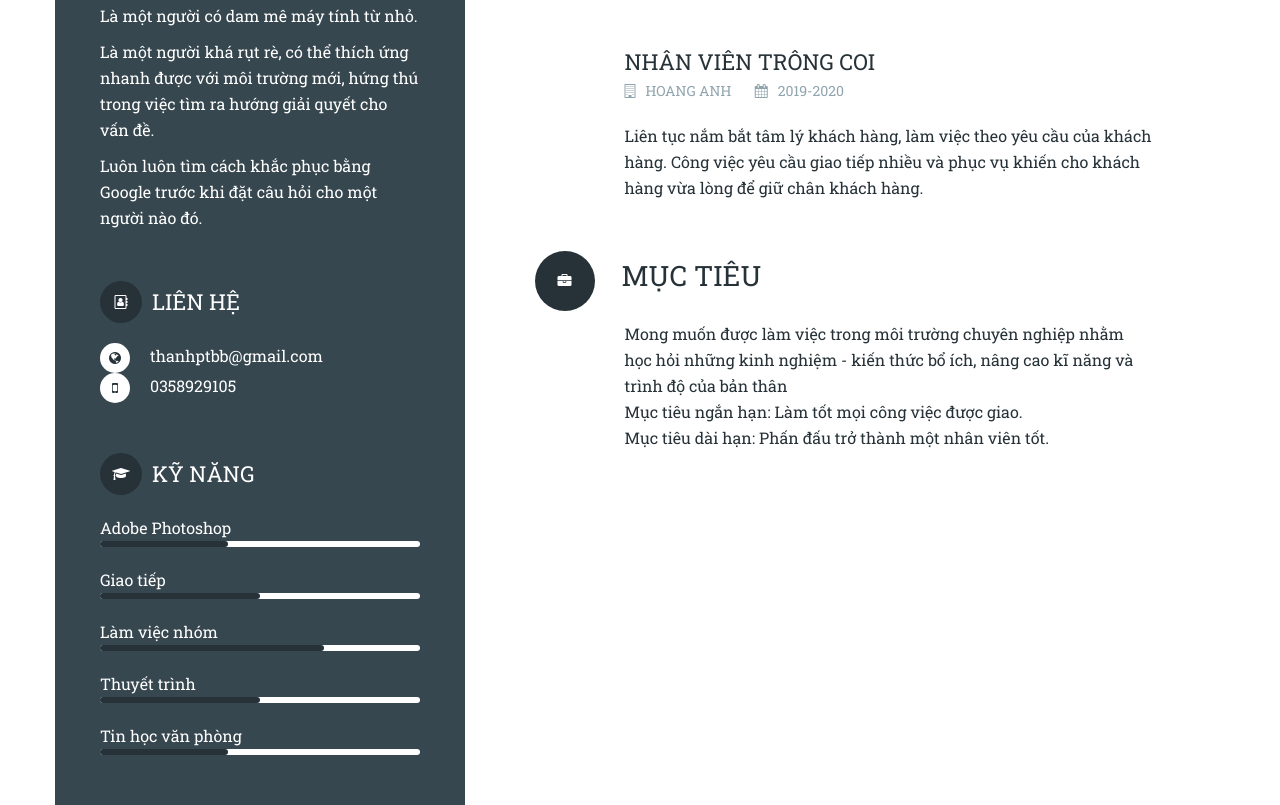
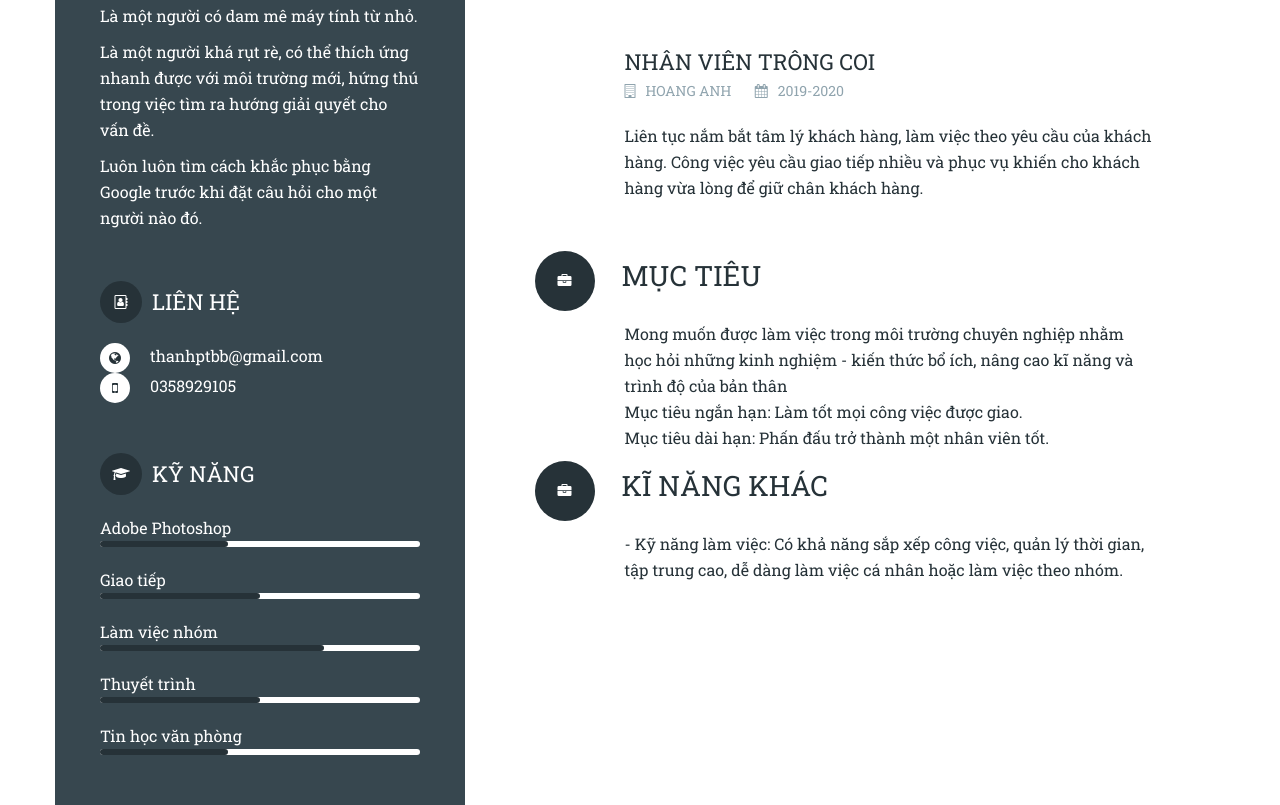
Before and after one commit to thanhtnictu/thanhtnictu.github.io, a plain HTML site: page index.html in a window 1280 px wide. Shown: the part 773-1578 px from the top of the page. Drawn offline with Linux system fonts and the light colour scheme.

Commit message:
Update index.html

```diff
--- a/index.html
+++ b/index.html
@@ -16,7 +16,7 @@
 	<div class="wrapper flex">
 		<div class="sidebar">
 			<div class="avatar">
-				<img src="assets/img/avatar1.png" width="215" height="215" alt="Md Alamin Mir" />
+				<img src="assets/img/avatar1.png" width="215" height="215" alt="Khai Thanh" />
 				<h1 class="name">Đặng Khải Thành</h1>
 				<h4 class="job">Thực tập sinh</h4>
 			</div><!-- .avatar -->
@@ -197,6 +197,23 @@
 				</div><!-- End .section__content -->
 			</div><!-- End .section #2 -->
 
+
+			<!-- <h2 class="section__title">
+					<i class="fa fa-briefcase circle circle--large"></i>
+					<span>KINH NGHIỆM LÀM VIỆC</span>
+				</h2>
+				<div class="section__content">
+					<div class="module">
+						<h3 class="module__title">DỊCH THUẬT</h3>
+						<div class="module__meta">
+							<span><i class="fa fa-building-o"></i>Không rõ</span>
+							<span><i class="fa fa-calendar"></i>Không rõ</span>
+						</div>
+						<div class="module__content">
+							<p>Có kinh nghiệm dịch content từ tiếng Anh qua tiếng Việt. </p>
+						</div>
+					</div> -->
+
 			<div class="section">
 				<h2 class="section__title">
 					<i class="fa fa-briefcase circle circle--large"></i>
@@ -219,7 +236,31 @@
 					</div><!-- End .module #7 -->
 
 
+
+
+
+
 					</div><!-- End .module #8 -->
+					<div class="section">
+				<h2 class="section__title">
+					<i class="fa fa-briefcase circle circle--large"></i>
+					<span>KĨ NĂNG KHÁC</span>
+				</h2>
+				<div class="section__content">
+					<div class="module">
+						<!-- h3 class="module__title">CLB Tuyên truyền và vận động hiến máu trường ĐH CNTT</h3>
+						<div class="module__meta"> -->
+							<!-- <span><i class="fa fa-building-o"></i>ICTU</span> -->
+							<!-- <span><i class="fa fa-calendar"></i>12/2018 - 05/2019</span> -->
+						</div>
+						<div class="module__content">
+							<p>- Kỹ năng làm việc: Có khả năng sắp xếp công việc, quản lý thời gian, tập trung
+cao, dễ dàng làm việc cá nhân hoặc làm việc theo nhóm.
+</p>
+						</div>
+					</div><!-- End .module #4 -->
+
+				</div>
 				</div><!-- End .section__content -->
 			</div><!-- End .section #2 -->
 
```
